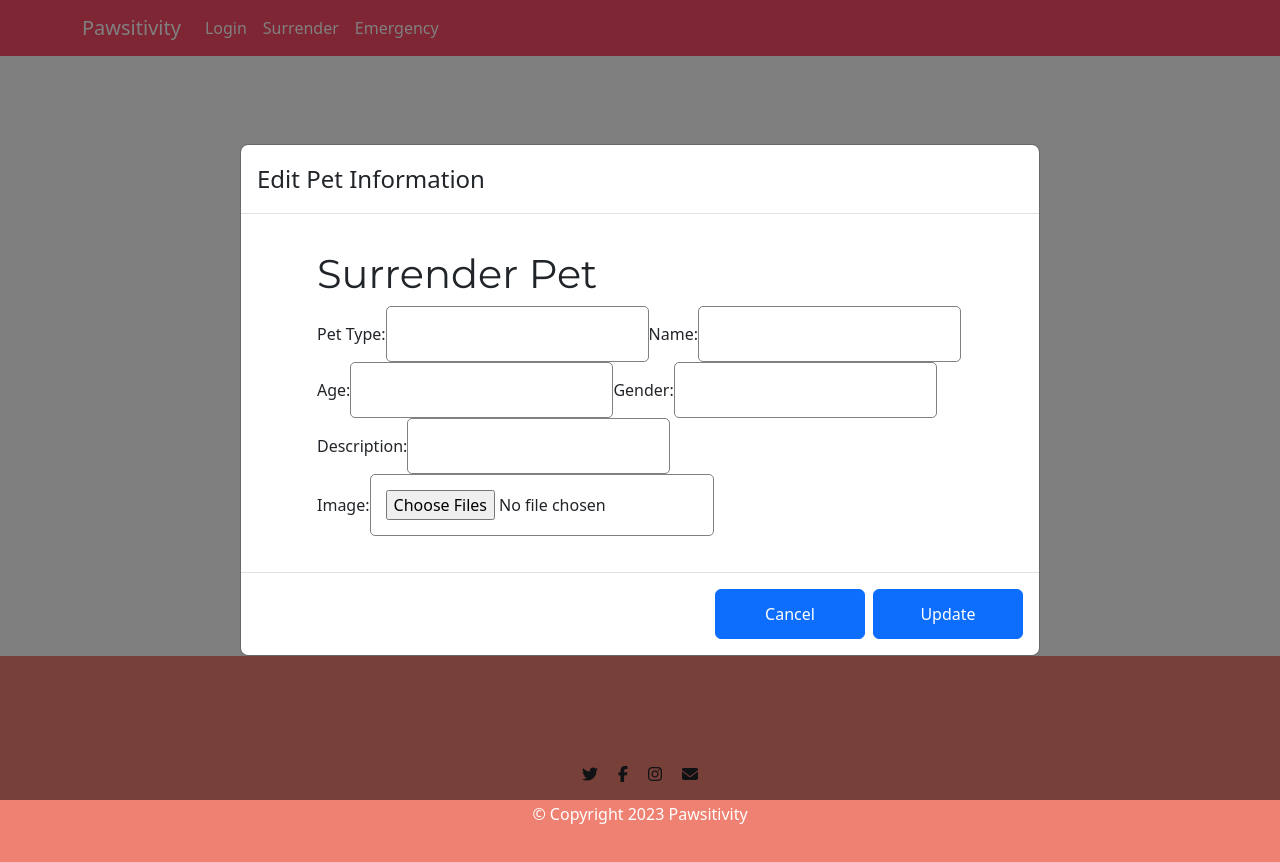
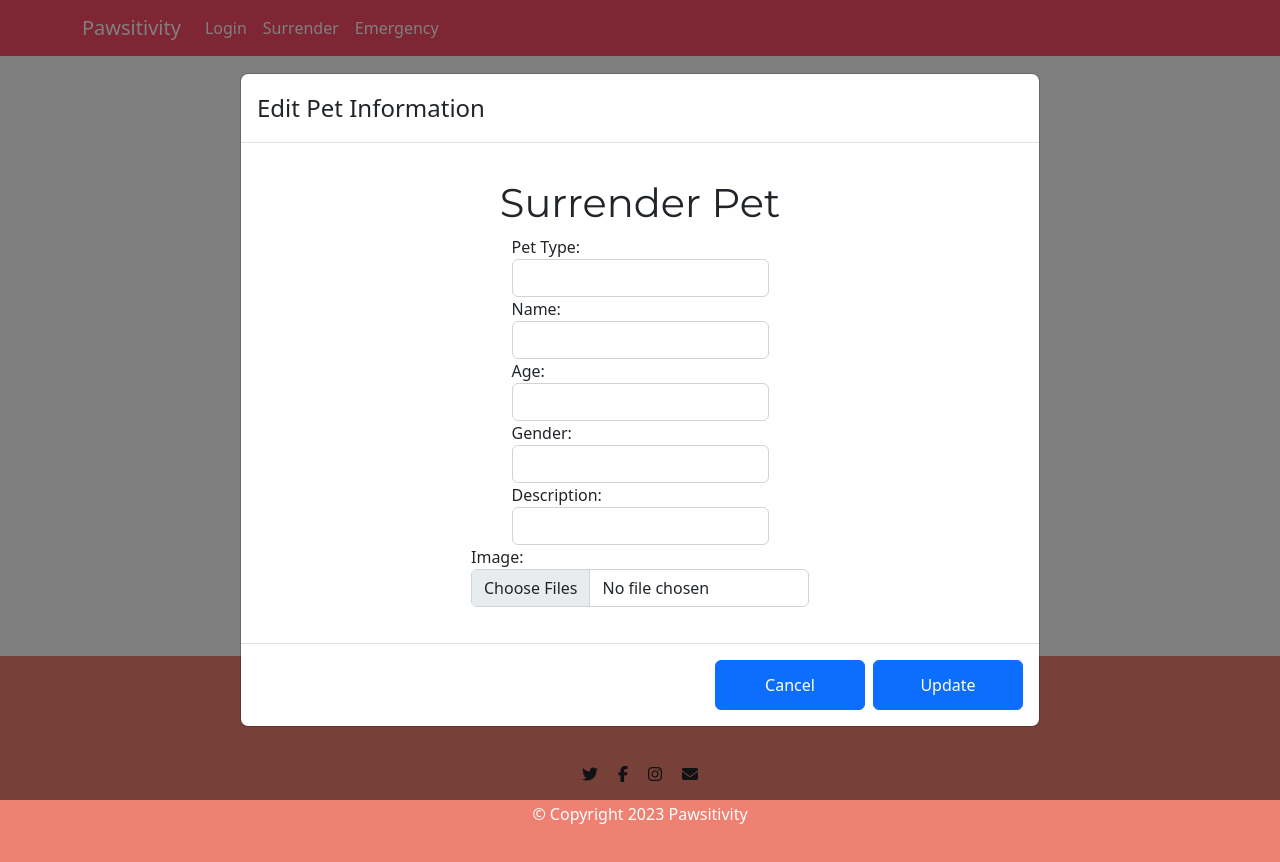
Before and after one commit to GiuliaCasteluci/pawsitivity, a React (Create React App) app in the folder packages/client/: page /pets/1 in a window 1280 px wide. Both pictures are taken after a click on the button "Edit". Shown: the top 862 px of the page. Built offline with nearby package versions, Linux system fonts and the light colour scheme; no server answers.

Commit message:
added styling changes to edit pet profile form

```diff
--- a/packages/client/src/App.css
+++ b/packages/client/src/App.css
@@ -166,6 +166,15 @@ nav.navbar {
   flex-direction: row;
   justify-content: center;
   align-items: center;
+}
+
+.modal-form {
+  display: flex;
+  flex-direction: column;
+  align-items: center;
+  justify-content: center;
+
+  width: 100%;
 }
 
 /* homepagecss */
--- a/packages/client/src/components/Modal/EditPet.js
+++ b/packages/client/src/components/Modal/EditPet.js
@@ -92,11 +92,12 @@ function EditPet({ onHide, pet, updatePet, ...props}) {
         </Modal.Title>
       </Modal.Header>
       <Modal.Body>
-      <form onSubmit={handleSubmit}>
+      <form className="modal-form" onSubmit={handleSubmit}>
         <h1>Surrender Pet</h1>
         <label className="formLabels">
           Pet Type:
           <input
+          className="form-control"
             type="text"
             name="petType"
             required
@@ -108,6 +109,7 @@ function EditPet({ onHide, pet, updatePet, ...props}) {
         <label className="formLabels">
           Name:
           <input
+          className="form-control"
             type="text"
             name="name"
             required
@@ -119,6 +121,7 @@ function EditPet({ onHide, pet, updatePet, ...props}) {
         <label className="formLabels">
           Age:
           <input
+          className="form-control"
             type="text"
             name="age"
             required
@@ -130,6 +133,7 @@ function EditPet({ onHide, pet, updatePet, ...props}) {
         <label className="formLabels">
           Gender:
           <input
+          className="form-control"
             type="text"
             name="gender"
             required
@@ -141,6 +145,7 @@ function EditPet({ onHide, pet, updatePet, ...props}) {
         <label className="formLabels">
           Description:
           <input
+          className="form-control"
             type="text"
             name="description"
             required
@@ -151,7 +156,7 @@ function EditPet({ onHide, pet, updatePet, ...props}) {
         </label>
         <label className="formLabels">
           Image:
-          <input type="file" name="image" multiple required onChange={handleChange} />
+          <input className="form-control" type="file" name="image" multiple required onChange={handleChange} />
         </label>
         </form>
       </Modal.Body>
--- a/packages/client/src/components/pages/Emergency/EmergencyPage.js
+++ b/packages/client/src/components/pages/Emergency/EmergencyPage.js
@@ -1,5 +1,4 @@
 import React, { useState, useEffect } from "react";
-// import { useLocation } from "react-router-dom";
 import { Link } from "react-router-dom";
 import deleteImg from "../../../images/delete.png";
 import { Card, Button } from "react-bootstrap";
@@ -9,7 +8,7 @@ import Dropdown from "react-bootstrap/Dropdown";
 
 const EmergencyPage = ({ pet }) => {
   const [localPets, setLocalPets] = useState([]);
-  // const location = useLocation();
+
 
   useEffect(() => {
     axios.get("http://localhost:3001/api/pets").then((response) => {
```
